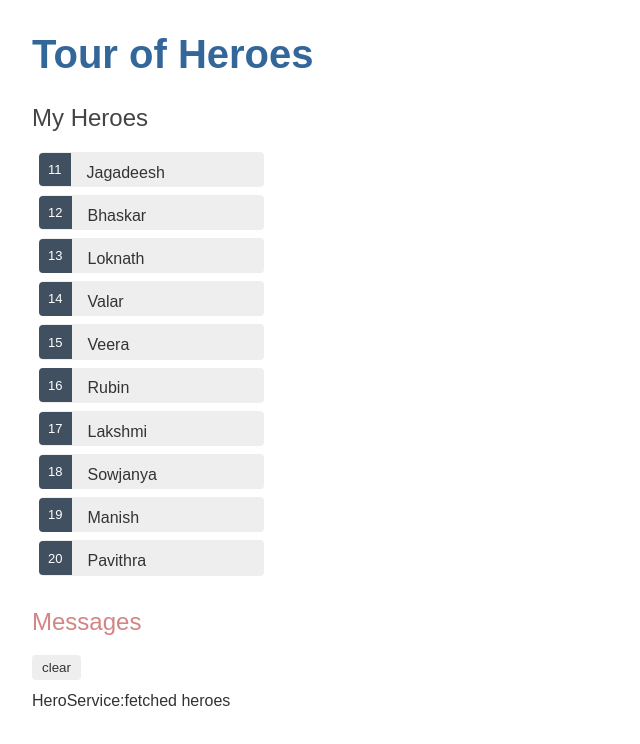
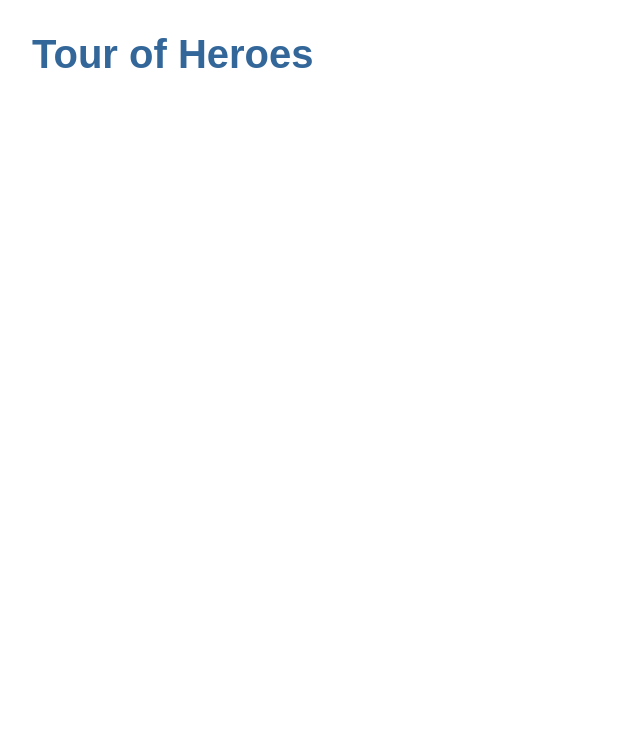
Before and after one commit to nakkajagadeesh12/angular-tout-of-heroes, an Angular app: page / in a window 1280 px wide. Shown: the top 744 px of the page, without its empty margins (0-640 px from the left). Built offline with nearby package versions, Linux system fonts and the light colour scheme.

Commit message:
2 files modified

```diff
--- a/src/app/app.component.html
+++ b/src/app/app.component.html
@@ -1,5 +1,5 @@
 <h1>{{title}}</h1>
-<app-heroes></app-heroes>
+<router-outlet></router-outlet>
 <app-messages></app-messages>
 
 <!--
--- a/src/app/app.module.ts
+++ b/src/app/app.module.ts
@@ -8,6 +8,7 @@ import { HeroDetailComponent } from './hero-detail/hero-detail.component';
 import { HeroService } from './hero.service';
 import { MessagesComponent } from './messages/messages.component';
 import { MessageService } from './message.service';
+import { AppRoutingModule } from './app-routing/app-routing.module';
 
 @NgModule({
   declarations: [
@@ -18,7 +19,8 @@ import { MessageService } from './message.service';
   ],
   imports: [
     BrowserModule,
-    FormsModule
+    FormsModule,
+    AppRoutingModule
   ],
   providers: [HeroService, MessageService],
   bootstrap: [AppComponent]
```
